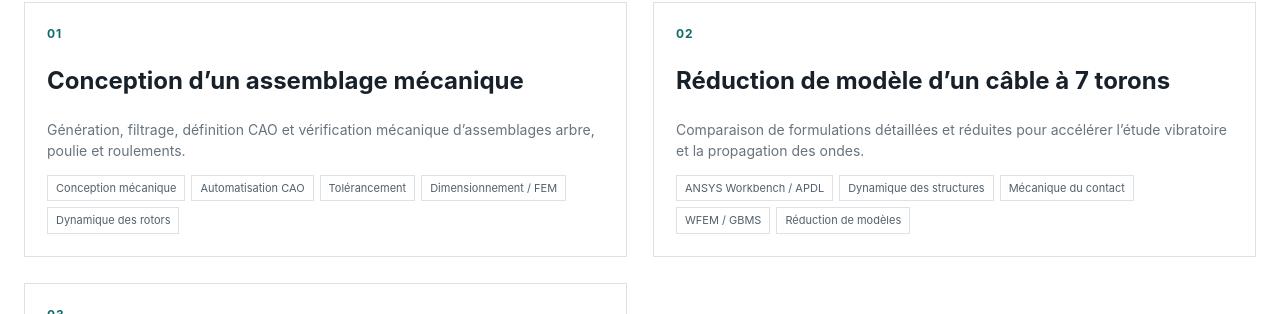
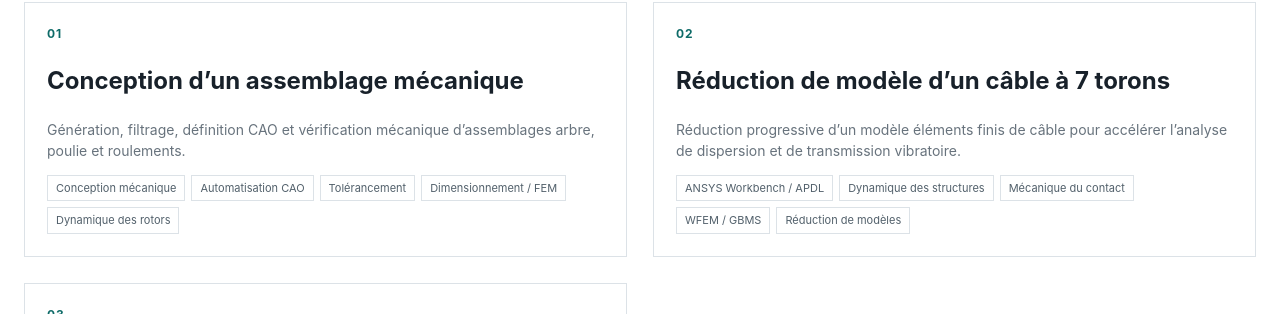
Before and after one commit to Ngbosando/Ngbosando.github.io, a Jekyll site: the page built from projects.html, in a window 1280 px wide. Shown: the part 190-504 px from the top of the page. Built offline with Jekyll 4.4.1, drawn with Linux system fonts in a browser that asks for light colours; some of the changed lines change nothing that is shown.

Commit message:
Reorganiser le projet de reduction du cable 7 torons

```diff
--- a/_projects/seven-wire-cable/index.md
+++ b/_projects/seven-wire-cable/index.md
@@ -2,42 +2,87 @@
 layout: post
 order: 2
 title: Réduction de modèle d’un câble à 7 torons
-description: Comparaison de formulations détaillées et réduites pour accélérer l’étude vibratoire et la propagation des ondes.
+description: Réduction progressive d’un modèle éléments finis de câble pour accélérer l’analyse de dispersion et de transmission vibratoire.
 skills: [ANSYS Workbench / APDL, Dynamique des structures, Mécanique du contact, WFEM / GBMS, Réduction de modèles]
-main-image: /assets/images/cable-beam-spring-user.jpg
+main-image: /assets/images/cable-3d.png
 permalink: /projects/seven-wire-cable/
 ---
 
-<div class="project-intro"><b>Objectif</b><span>Réduire le coût de calcul tout en conservant le comportement dynamique nécessaire à l’analyse des courbes de dispersion.</span></div>
+<div class="project-intro"><b>Objectif :</b><span>Exploiter des sous-structures et des modèles réduits pour obtenir rapidement les indicateurs de dispersion d’un câble à 7 torons, tout en conservant le niveau de fidélité dynamique nécessaire pour comparer les formulations de calcul.</span></div>
 
-## Modèle poutres-ressorts
-<figure class="figure-wide technical-figure">
-  <a href="{{ '/assets/images/cable-beam-spring-user.jpg' | relative_url }}"><img src="{{ '/assets/images/cable-beam-spring-user.jpg' | relative_url }}" alt="Modèle poutres-ressorts du câble à 7 torons"></a>
-  <figcaption>Modèle poutres-ressorts du câble à 7 torons utilisé pendant le stage.</figcaption>
+## 1. Problème étudié
+
+Le stage porte sur la propagation d’ondes élastiques et la transmission vibratoire dans des câbles de transport. Le point de départ est un modèle éléments finis détaillé du toron, suffisamment riche pour représenter sa géométrie et ses interactions, mais trop coûteux pour multiplier les analyses de dispersion.
+
+<div class="figure-pair equal-figures">
+  <figure class="technical-figure">
+    <a href="{{ '/assets/images/cable-3d.png' | relative_url }}"><img src="{{ '/assets/images/cable-3d.png' | relative_url }}" alt="Modèle tridimensionnel du câble à 7 torons"></a>
+    <figcaption>Modèle tridimensionnel du câble à 7 torons utilisé comme point de départ.</figcaption>
+  </figure>
+
+  <figure class="technical-figure">
+    <a href="{{ '/assets/images/cable-beam-spring.jpg' | relative_url }}"><img src="{{ '/assets/images/cable-beam-spring.jpg' | relative_url }}" alt="Modèle poutres-ressorts du câble à 7 torons"></a>
+    <figcaption>Modèle lattice beam-spring obtenu après simplification de la formulation initiale.</figcaption>
+  </figure>
+</div>
+
+## 2. Réduction progressive du modèle
+
+La démarche consiste à conserver une hiérarchie de modèles plutôt qu’à remplacer directement le modèle détaillé par une formulation minimale. Chaque niveau sert de référence au suivant et permet de contrôler la perte d’information dynamique.
+
+<div class="pipeline">
+  <div><b>Modèle EF initial</b><small>≈ 40 000 DDL<br>géométrie détaillée et contacts</small></div>
+  <div><b>FE-WFEM-GBMS</b><small>676 DDL<br>238 + 238 frontière, 200 internes</small></div>
+  <div><b>Lattice beam-spring</b><small>42 DDL<br>lecture rapide de la dispersion</small></div>
+  <div><b>Comparaison</b><small>dispersion, erreur relative<br>et temps de calcul</small></div>
+</div>
+
+## 3. Validation par les courbes de dispersion
+
+Les branches de dispersion constituent l’indicateur principal pour comparer les formulations. La réduction est retenue si elle permet de retrouver les tendances et branches utiles du modèle de référence avec un coût numérique nettement inférieur.
+
+<div class="figure-pair equal-figures">
+  <figure class="technical-figure">
+    <a href="{{ '/assets/images/parallel7_dispersion.png' | relative_url }}"><img src="{{ '/assets/images/parallel7_dispersion.png' | relative_url }}" alt="Courbes de dispersion du modèle de câble à 7 torons"></a>
+    <figcaption>Courbes de dispersion utilisées pour comparer les formulations du câble à 7 torons.</figcaption>
+  </figure>
+
+  <figure class="technical-figure">
+    <a href="{{ '/assets/images/twisted7_probe_dispersion.png' | relative_url }}"><img src="{{ '/assets/images/twisted7_probe_dispersion.png' | relative_url }}" alt="Dispersion du câble hélicoïdal à 7 torons"></a>
+    <figcaption>Vérification de la dispersion sur la géométrie hélicoïdale du toron.</figcaption>
+  </figure>
+</div>
+
+<figure class="figure-wide technical-figure single-figure">
+  <a href="{{ '/assets/images/beam_spring_wfem_fe_relative_error.png' | relative_url }}"><img src="{{ '/assets/images/beam_spring_wfem_fe_relative_error.png' | relative_url }}" alt="Erreur relative entre modèles réduits et référence éléments finis"></a>
+  <figcaption>Erreur relative entre les formulations beam-spring, WFEM et la référence éléments finis réduite.</figcaption>
 </figure>
 
-## Dispersion
-<figure class="figure-wide technical-figure">
-  <a href="{{ '/assets/images/cable-dispersion.webp' | relative_url }}"><img src="{{ '/assets/images/cable-dispersion.webp' | relative_url }}" alt="Résultats de dispersion du câble à 7 torons"></a>
-  <figcaption>Branches de dispersion utilisées pour comparer les différentes formulations.</figcaption>
+## 4. Indicateurs dynamiques
+
+La comparaison ne se limite pas aux fréquences. Les vitesses associées aux branches sont également exploitées afin de vérifier que les modèles réduits conservent les informations nécessaires à l’étude de la propagation d’énergie.
+
+<figure class="figure-wide technical-figure single-figure">
+  <a href="{{ '/assets/images/cable-energy.png' | relative_url }}"><img src="{{ '/assets/images/cable-energy.png' | relative_url }}" alt="Comparaison de la vitesse d’énergie du câble"></a>
+  <figcaption>Comparaison de la vitesse d’énergie entre les formulations réduites et la référence.</figcaption>
 </figure>
 
-## Vitesse d’énergie
-<figure class="figure-wide technical-figure">
-  <a href="{{ '/assets/images/cable-energy.webp' | relative_url }}"><img src="{{ '/assets/images/cable-energy.webp' | relative_url }}" alt="Comparaison de la vitesse d’énergie"></a>
-  <figcaption>Comparaison de la vitesse d’énergie entre les formulations réduites et la référence éléments finis.</figcaption>
+## 5. Gain en coût de calcul
+
+La réduction permet de choisir le niveau de détail adapté au besoin : modèle de référence pour les vérifications détaillées, FE-WFEM-GBMS pour une réduction intermédiaire et beam-spring pour l’exploration rapide de la dispersion.
+
+<figure class="figure-wide technical-figure single-figure">
+  <a href="{{ '/assets/images/cable-time.png' | relative_url }}"><img src="{{ '/assets/images/cable-time.png' | relative_url }}" alt="Comparaison des temps de calcul des modèles du câble"></a>
+  <figcaption>Temps mesurés sur le cas présenté : 0,797 s pour beam-spring SAFE, 2,411 s pour beam-spring WFEM et 940,334 s pour FE-WFEM-GBMS.</figcaption>
 </figure>
 
-## Erreur relative
-<figure class="figure-wide technical-figure">
-  <a href="{{ '/assets/images/cable-error.webp' | relative_url }}"><img src="{{ '/assets/images/cable-error.webp' | relative_url }}" alt="Erreur relative"></a>
-  <figcaption>Erreur relative par rapport à la référence réduite FE-WFEM-GBMS.</figcaption>
-</figure>
+<div class="metric-strip">
+  <div><b>≈ 40 000</b><span>DDL du modèle EF initial</span></div>
+  <div><b>676</b><span>DDL après FE-WFEM-GBMS</span></div>
+  <div><b>42</b><span>DDL du modèle beam-spring</span></div>
+  <div><b>0,797 s</b><span>beam-spring SAFE</span></div>
+</div>
 
-## Temps de calcul
-<figure class="figure-wide technical-figure">
-  <a href="{{ '/assets/images/cable-time.webp' | relative_url }}"><img src="{{ '/assets/images/cable-time.webp' | relative_url }}" alt="Temps de calcul"></a>
-  <figcaption>Comparaison Beam-Spring SAFE, Beam-Spring WFEM et FE-WFEM-GBMS.</figcaption>
-</figure>
+## 6. Résultat
 
-<div class="result-line"><b>Résultat</b><span>environ 39 700 vers 680 puis 42 DDL ; environ 2 022 s vers 6,3 s puis 0,6 s.</span></div>
+La démarche établit une hiérarchie de modèles de complexité décroissante permettant de comparer rapidement les formulations et de sélectionner le niveau de détail adapté au besoin de calcul, sans utiliser systématiquement le modèle éléments finis le plus coûteux.
```
